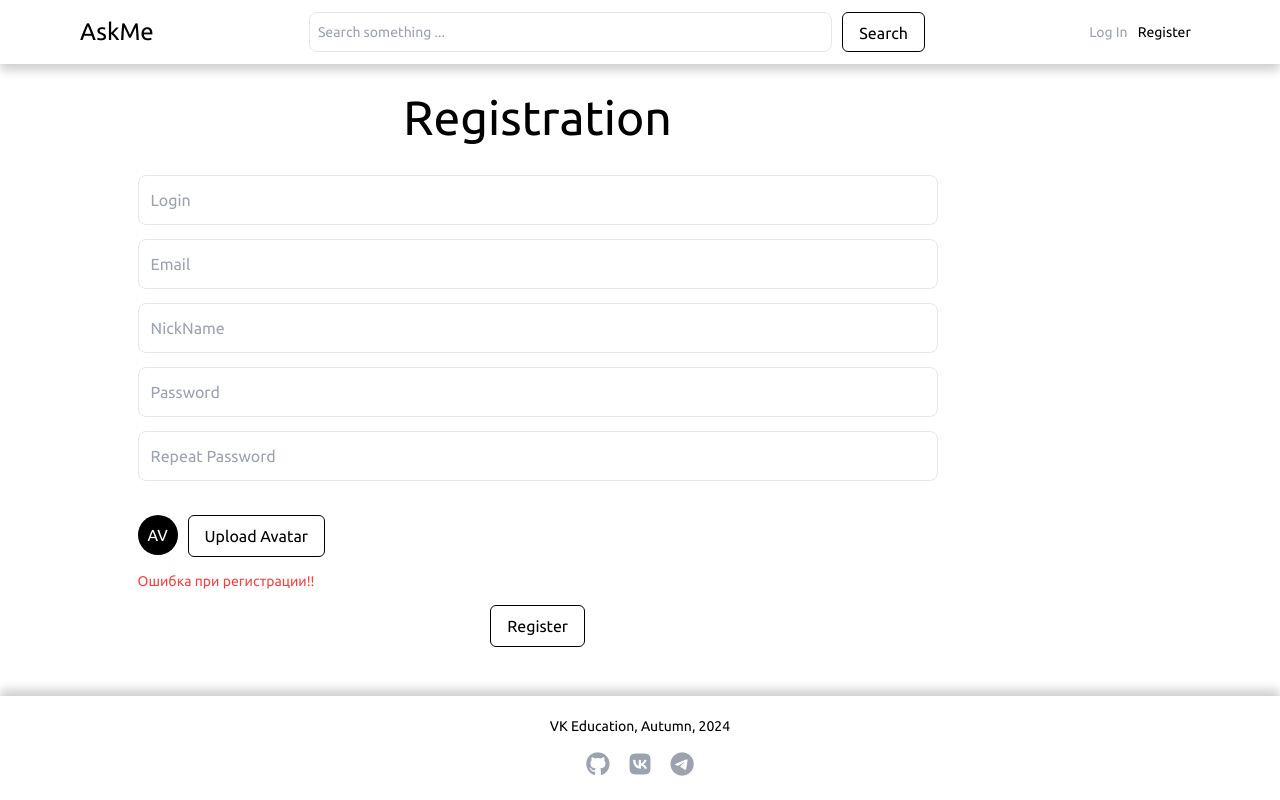
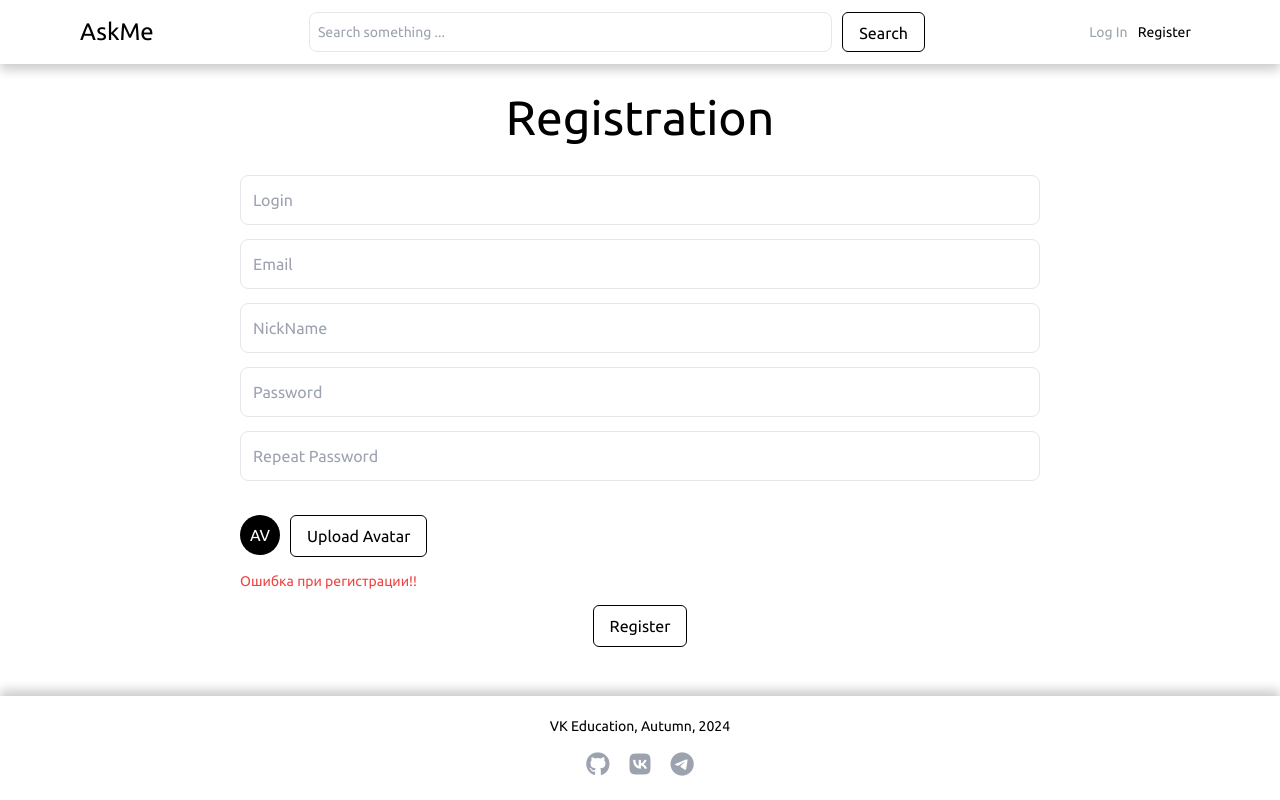
Before and after one commit to val3rkq/askme_mitioglo, a Python web app: template templates/register.html in a window 1280 px wide. Run offline with Jinja, Linux system fonts and the light colour scheme; the template is opened without the code that fills it, so the values that code supplies are empty.

Commit message:
form layout fixed

```diff
--- a/templates/login.html
+++ b/templates/login.html
@@ -43,8 +43,8 @@
         <main class="flex flex-col md:flex-row md:flex-grow w-full my-5 px-3 items-center justify-center gap-6">
 
             <!-- center card -->
-            <form class="w-full md:w-[80%]">
-                <div class="flex flex-1 flex-col h-full w-full max-w-[800px] justify-center items-center gap-3.5">
+            <form
+                class="flex flex-1 flex-col h-full w-full max-w-[800px] justify-center items-center gap-3.5 md:w-[80%]">
                 <h1
                     class="flex w-full md:w-[80%] justify-center text-5xl transition-custom translate-x-0 hover:translate-x-1 cursor-pointer translate-y-[-20px]">
                     Log In</h1>
@@ -66,7 +66,6 @@
                     <button
                         class="rounded-md py-2 px-4 transition-custom bg-selected border border-primary hover:bg-primary hover:text-selected"
                         type="submit" onclick="location.href='./index_logged_in.html'">Log In</button>
-                    </div>
                 </div>
             </form>
 
--- a/templates/register.html
+++ b/templates/register.html
@@ -42,8 +42,8 @@
         <main class="flex flex-col md:flex-row md:flex-grow w-full my-12 px-3 items-center justify-center gap-6">
 
             <!-- center card -->
-            <form class="w-full md:w-[80%]">
-                <div class="flex flex-1 flex-col h-full w-full max-w-[800px] justify-center items-center gap-3.5">
+            <form
+                class="flex flex-1 flex-col h-full w-full max-w-[800px] justify-center items-center gap-3.5 md:w-[80%]">
                 <h1
                     class="flex w-full md:w-[80%] justify-center text-5xl transition-custom translate-x-0 hover:translate-x-1 cursor-pointer translate-y-[-20px]">
                     Registration</h1>
@@ -83,7 +83,6 @@
                         class="rounded-md py-2 px-4 transition-custom bg-selected border border-primary hover:bg-primary hover:text-selected"
                         type="submit" onclick="location.href='./index_logged_in.html'">Register</button>
                 </div>
-                </div>
             </form>
 
         </main>
--- a/templates/settings.html
+++ b/templates/settings.html
@@ -58,9 +58,8 @@
             class="flex flex-col md:flex-row md:flex-grow w-full max-sm:my-12 my-5 px-3 items-center justify-center gap-6">
 
             <!-- center card -->
-            <form class="w-full md:w-[80%]">
-
-                <div class="flex flex-1 flex-col h-full w-full max-w-[800px] justify-center items-center gap-3.5">
+            <form
+                class="flex flex-1 flex-col h-full w-full max-w-[800px] justify-center items-center gap-3.5 md:w-[80%]">
                 <h1
                     class="flex w-full md:w-[80%] justify-center text-5xl transition-custom translate-x-0 hover:translate-x-1 cursor-pointer translate-y-[-20px]">
                     Settings</h1>
@@ -94,7 +93,6 @@
                         class="rounded-md py-2 px-4 transition-custom bg-selected border border-primary hover:bg-primary hover:text-selected"
                         type="submit" onclick="location.href='./index_logged_in.html'">Save</button>
                 </div>
-                </div>
             </form>
 
         </main>
```
Lines whose indentation alone changed are shown as unchanged.
